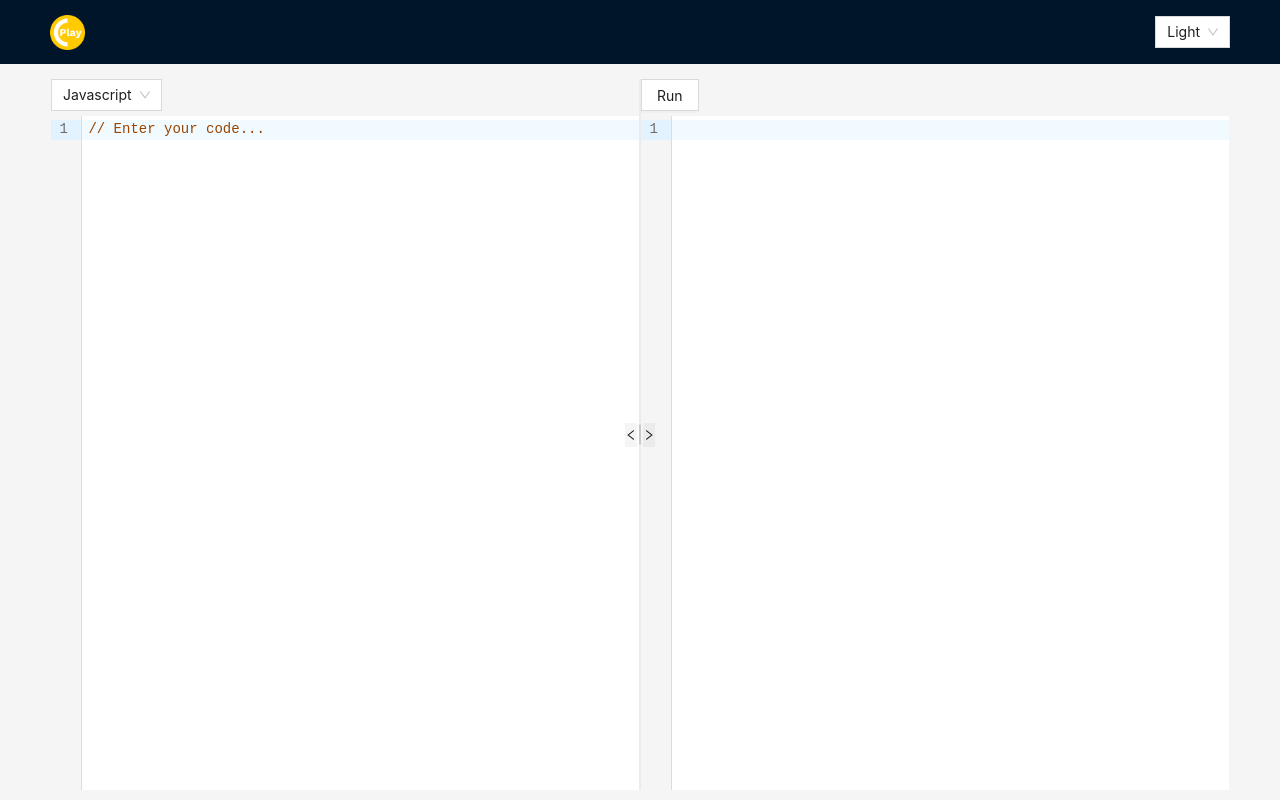
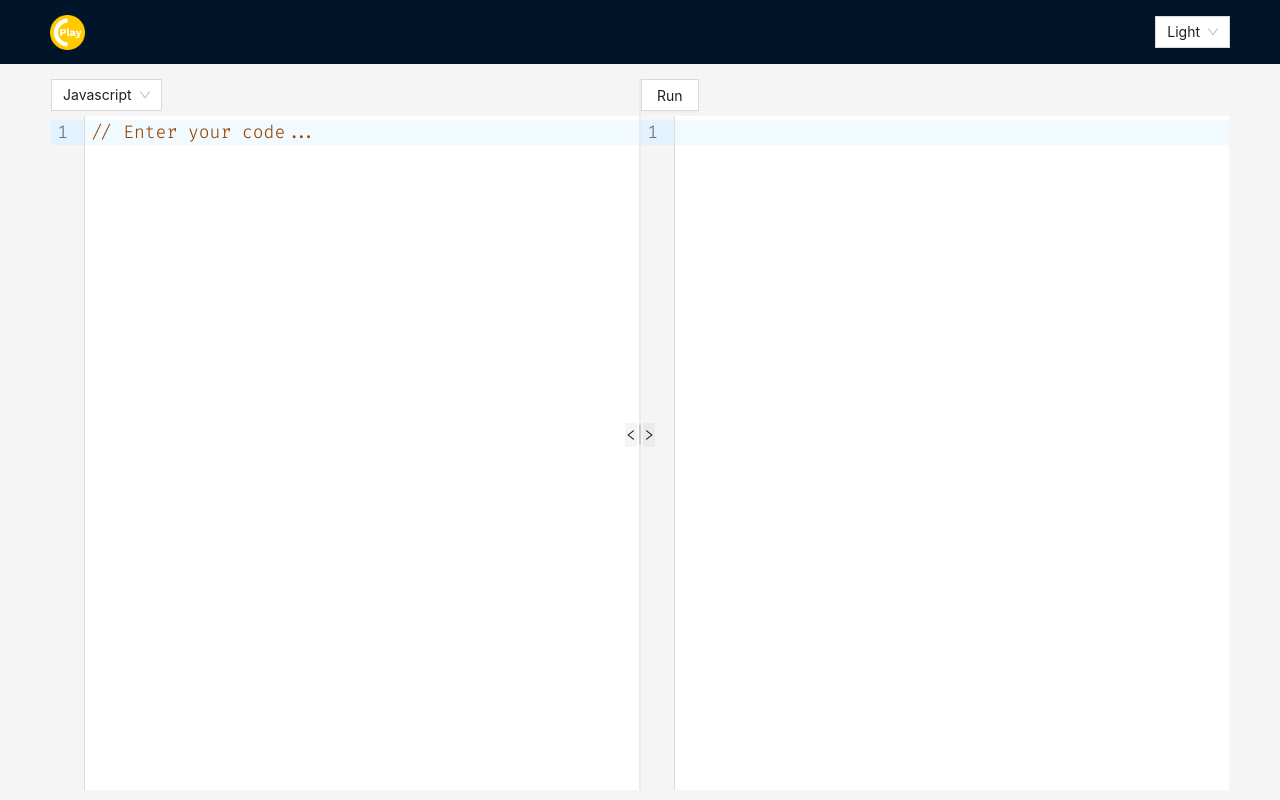
Before and after one commit to baophan-developer/Code-Playground, a React (Vite) app: page / in a window 1280 px wide. Built offline with nearby package versions, Linux system fonts and the light colour scheme.

Commit message:
feature: [BaoPH] - add new font

```diff
--- a/index.html
+++ b/index.html
@@ -7,6 +7,12 @@
             type="image/svg+xml"
             href="/src/assets/images/logo.png"
         />
+        <link rel="preconnect" href="https://fonts.googleapis.com" />
+        <link rel="preconnect" href="https://fonts.gstatic.com" crossorigin />
+        <link
+            href="https://fonts.googleapis.com/css2?family=Fira+Code:wght@300..700&display=swap"
+            rel="stylesheet"
+        />
         <meta name="viewport" content="width=device-width, initial-scale=1.0" />
         <title>Code - Playground</title>
     </head>
--- a/src/App.css
+++ b/src/App.css
@@ -21,3 +21,9 @@
     flex: 1;
     height: 100%;
 }
+
+.ͼ1 .cm-scroller {
+    font-size: 18px;
+    font-family: 'Fira Code', monospace;
+    font-weight: 300;
+}
```
